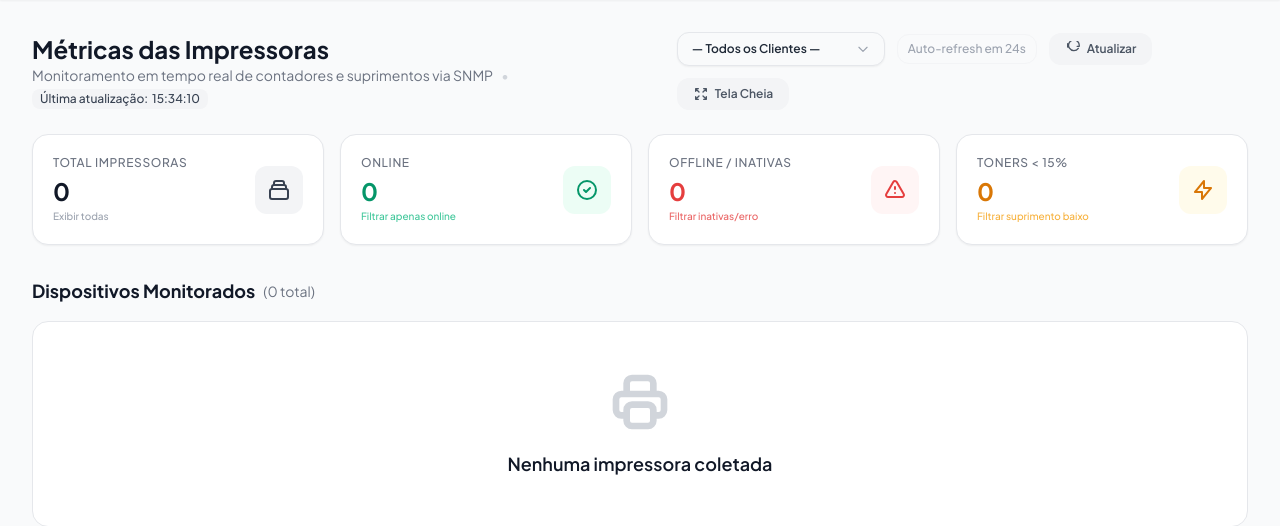
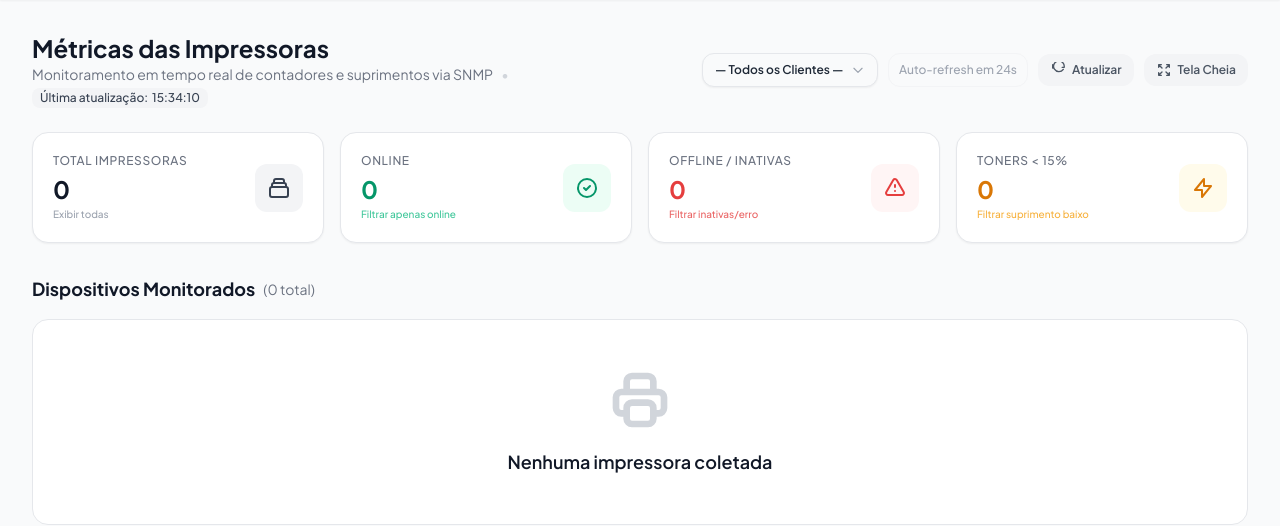
Before and after one commit to andersonscorreia/PRISMA, a Django app: page /snmp/ in a window 1280 px wide. Shown: the part 65-591 px from the top of the page. Run offline with Django 5.2, Linux system fonts and the light colour scheme; the visitor is signed in with stand-in values (Sample User, id 1); data that the repository does not hold is empty; some libraries are stand-ins or nearby versions.

Commit message:
style: alinha o botao Tela Cheia e todos os controles do cabecalho na mesma linha

```diff
--- a/templates/core/dashboard.html
+++ b/templates/core/dashboard.html
@@ -16,19 +16,19 @@
             </span>
         </div>
     </div>
-    <div class="flex items-center gap-3 flex-wrap">
+    <div class="flex items-center gap-2 sm:gap-2.5 shrink-0 flex-nowrap">
         <!-- Filtro por Cliente (Custom Select PRISMA) -->
-        <div class="relative custom-select-wrapper" id="wrapper-cliente-metrics">
+        <div class="relative custom-select-wrapper shrink-0" id="wrapper-cliente-metrics">
             <input type="hidden" id="filter_cliente_id" value="">
             <button type="button" onclick="toggleCustomSelect('wrapper-cliente-metrics')"
-                class="w-52 px-3.5 py-2 text-xs bg-gray-50 dark:bg-zinc-900 border border-gray-200 dark:border-zinc-800 rounded-xl flex items-center justify-between font-semibold text-gray-800 dark:text-zinc-100 shadow-sm focus:outline-none focus:ring-1 focus:ring-brand-500 transition-all hover:border-brand-500/40 cursor-pointer">
+                class="w-40 sm:w-44 px-3 py-2 text-xs bg-gray-50 dark:bg-zinc-900 border border-gray-200 dark:border-zinc-800 rounded-xl flex items-center justify-between font-semibold text-gray-800 dark:text-zinc-100 shadow-sm focus:outline-none focus:ring-1 focus:ring-brand-500 transition-all hover:border-brand-500/40 cursor-pointer">
                 <span id="label-cliente-metrics" class="truncate">— Todos os Clientes —</span>
                 <svg class="w-3.5 h-3.5 text-gray-400 shrink-0 transition-transform duration-200 ml-1" fill="none" stroke="currentColor" viewBox="0 0 24 24">
                     <path stroke-linecap="round" stroke-linejoin="round" stroke-width="2" d="M19 9l-7 7-7-7" />
                 </svg>
             </button>
             <div id="dropdown-cliente-metrics"
-                class="hidden absolute top-full right-0 w-60 mt-1.5 bg-white dark:bg-zinc-900 border border-gray-200 dark:border-zinc-800 rounded-xl shadow-xl z-50 overflow-hidden py-1 text-xs max-h-60 overflow-y-auto">
+                class="hidden absolute top-full right-0 w-56 mt-1.5 bg-white dark:bg-zinc-900 border border-gray-200 dark:border-zinc-800 rounded-xl shadow-xl z-50 overflow-hidden py-1 text-xs max-h-60 overflow-y-auto">
                 <div onclick="selectClientFilter('', '— Todos os Clientes —', event)"
                     class="px-3 py-2 cursor-pointer transition-colors hover:bg-gray-100 dark:hover:bg-zinc-800/80 text-gray-700 dark:text-zinc-300 font-bold bg-brand-500/10 text-brand-500 border-l-2 border-brand-500">
                     — Todos os Clientes —
@@ -43,10 +43,10 @@
         </div>
 
         <span
-            class="text-xs text-gray-400 dark:text-zinc-500 font-medium bg-gray-50 dark:bg-zinc-900/50 border border-gray-100 dark:border-zinc-800/80 px-2.5 py-1.5 rounded-xl select-none"
+            class="text-xs text-gray-400 dark:text-zinc-500 font-medium bg-gray-50 dark:bg-zinc-900/50 border border-gray-100 dark:border-zinc-800/80 px-2.5 py-2 rounded-xl select-none shrink-0"
             id="auto-refresh-timer">Auto-refresh em 30s</span>
         <button onclick="window.location.reload();"
-            class="inline-flex items-center gap-1.5 px-4 py-2 text-xs font-semibold bg-gray-100 hover:bg-gray-200 dark:bg-zinc-800 dark:hover:bg-zinc-700 text-gray-600 dark:text-zinc-300 rounded-xl transition-all duration-150"
+            class="inline-flex items-center gap-1.5 px-3 py-2 text-xs font-semibold bg-gray-100 hover:bg-gray-200 dark:bg-zinc-800 dark:hover:bg-zinc-700 text-gray-600 dark:text-zinc-300 rounded-xl transition-all duration-150 shrink-0"
             title="Atualizar Dados">
             <svg class="w-4 h-4" fill="none" stroke="currentColor" viewBox="0 0 24 24">
                 <path stroke-linecap="round" stroke-linejoin="round" stroke-width="2"
@@ -55,7 +55,7 @@
             Atualizar
         </button>
         <button onclick="toggleFullscreen();"
-            class="inline-flex items-center gap-1.5 px-4 py-2 text-xs font-semibold bg-gray-100 hover:bg-gray-200 dark:bg-zinc-800 dark:hover:bg-zinc-700 text-gray-600 dark:text-zinc-300 rounded-xl transition-all duration-150"
+            class="inline-flex items-center gap-1.5 px-3 py-2 text-xs font-semibold bg-gray-100 hover:bg-gray-200 dark:bg-zinc-800 dark:hover:bg-zinc-700 text-gray-600 dark:text-zinc-300 rounded-xl transition-all duration-150 shrink-0"
             id="btn-fullscreen" title="Modo Monitoramento (Tela Cheia)">
             <svg class="w-4 h-4" fill="none" stroke="currentColor" viewBox="0 0 24 24" id="fullscreen-icon">
                 <path stroke-linecap="round" stroke-linejoin="round" stroke-width="2"
```
